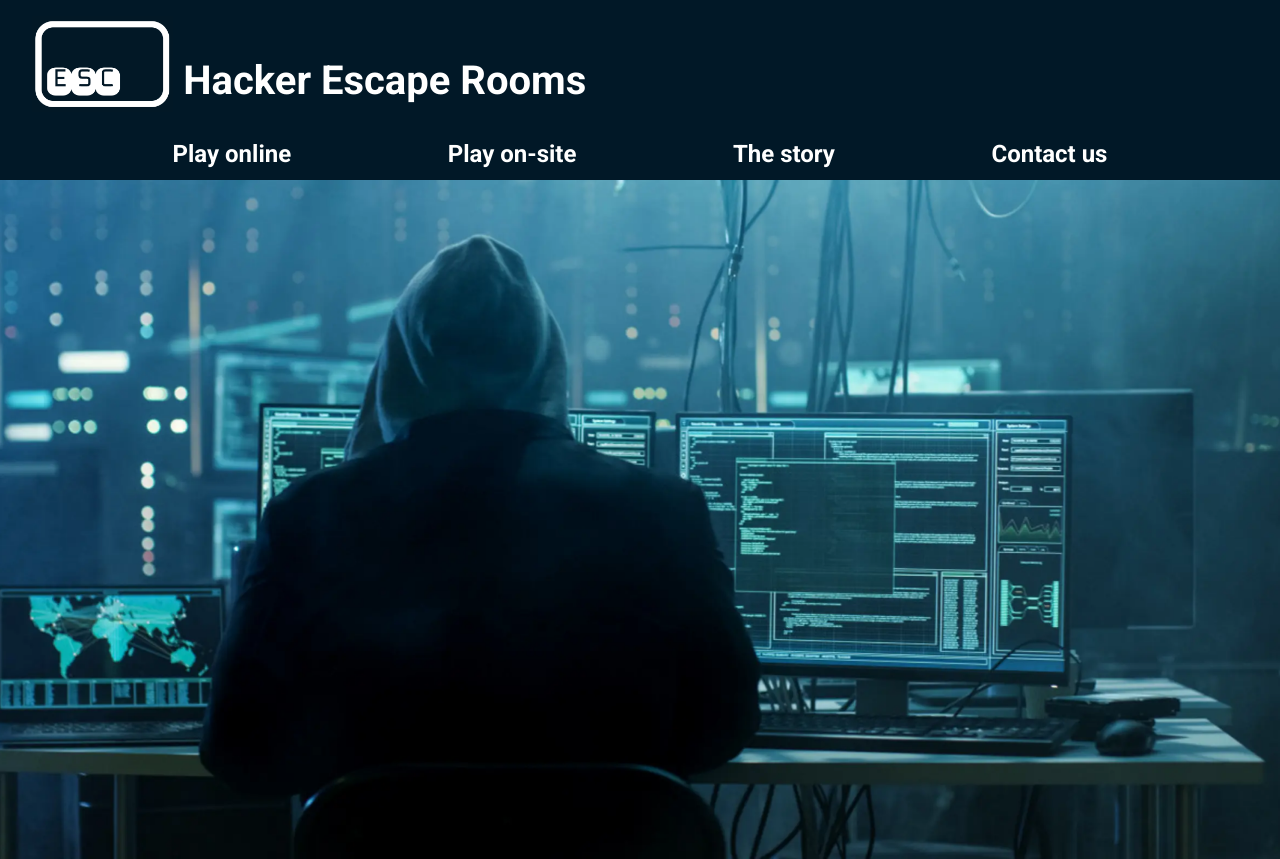
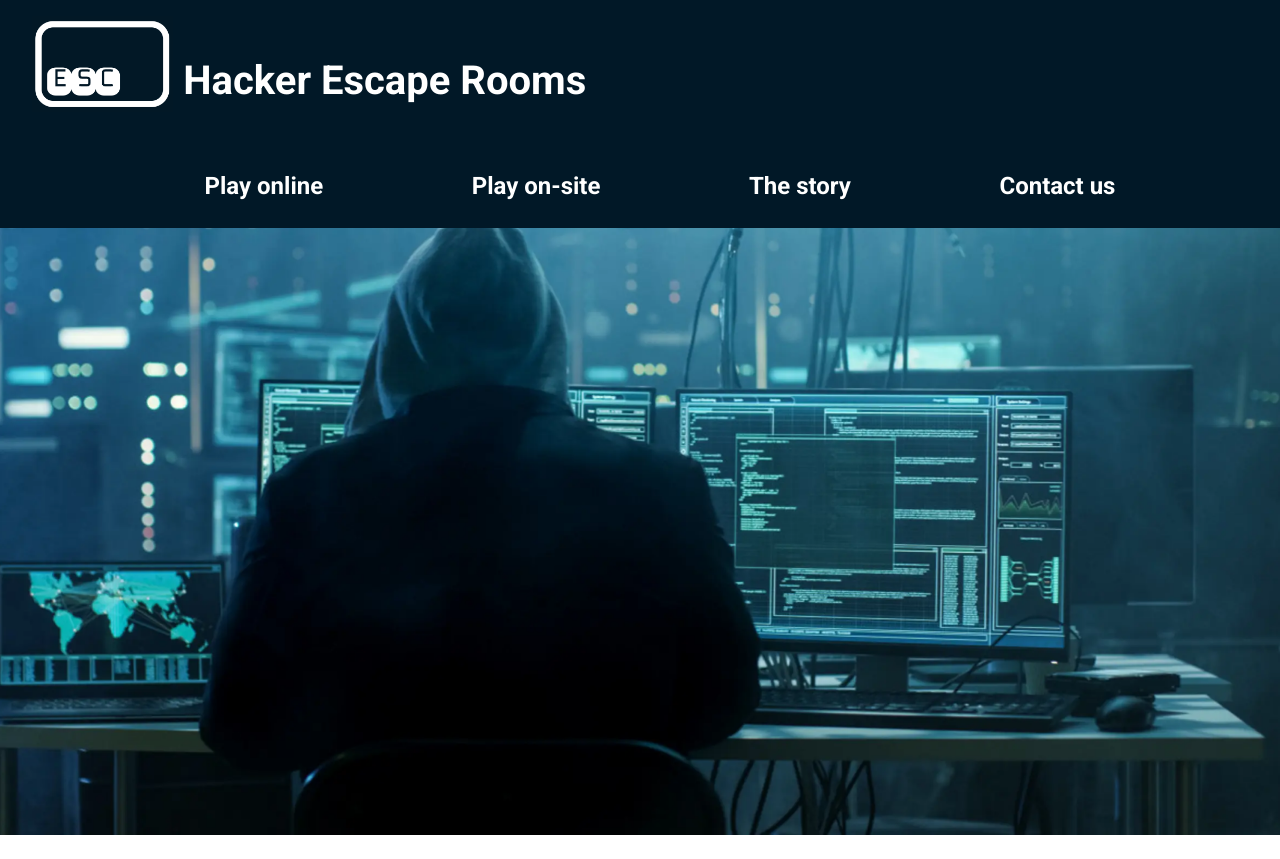
Before and after one commit to lenzxn/ESC-LENSON, a website: page index.html in a window 1280 px wide. Drawn offline with Linux system fonts and the light colour scheme.

Commit message:
Re-adjusted header and navbar

```diff
--- a/src/main.scss
+++ b/src/main.scss
@@ -42,22 +42,21 @@ header {
        font-weight: 700;
 
     }
-nav { width: 100%; }
-    nav ul{
-        display: flex;
-        list-style: none;
-        margin: 2rem 0 1rem;
+// nav { width: 100%; }
+//     nav ul{
+//         display: flex;
+//         list-style: none;
+//         margin: 2rem 0rem 1rem;
+//         justify-content: space-evenly;
 
-        justify-content: space-evenly;
+//         li a{
+//             font-size: 24px;
+//             font-weight: 700;
+//             text-decoration: none;
+//             color: #FFFFFF;
+//         }
 
-        li a{
-            font-size: 24px;
-            font-weight: 700;
-            text-decoration: none;
-            color: #FFFFFF;
-        }
-
-    }
+//     }
 }
 
 .intro{
@@ -84,6 +83,7 @@ nav { width: 100%; }
 }
 
 
+
 /* Desktop/tablet: make nav overlay the intro image */
 @media (min-width: 701px) {
   header { position: relative; }          /* anchor for absolute nav */
@@ -99,13 +99,23 @@ nav { width: 100%; }
   }
 
   /* remove the UL margins so it hugs the header edge cleanly */
-  header nav ul {
-    margin: 0;
-    width: 100%;
-    justify-content: space-evenly;         /* keep your spacing */
-    padding: 0;
-  }
+  header nav { width: 100%; }
+    header nav ul{
+        display: flex;
+        list-style: none;
+        margin: 2rem 0rem 1rem;
+        justify-content: space-evenly;
+
+        li a{
+            font-size: 24px;
+            font-weight: 700;
+            text-decoration: none;
+            color: #FFFFFF;
+        }
+
+    }
+
+    .intro img{
+          margin-top: -1.5rem;
+    }
 }
-
-/* tiny polish: make sure the image doesn't leave extra line-gap */
-.intro img { display: block; }
```
Also changed, not shown: output.css, 1 other file.
